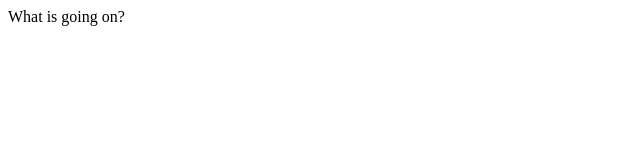
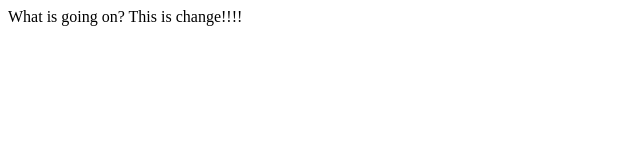
Before and after one commit to mbrousseauBrock/mbrousseauBrock.github.io, a plain HTML site: page index.html in a window 1280 px wide. Shown: the whole page, without its empty margins (0-640 px from the left). Drawn offline with Linux system fonts and the light colour scheme.

Commit message:
Second commit

```diff
--- a/index.html
+++ b/index.html
@@ -3,6 +3,6 @@
     <title>What is going on?</title>
   </head>
   <body>
-    What is going on?
+    What is going on? This is change!!!!
   </body>
 </html>
```
